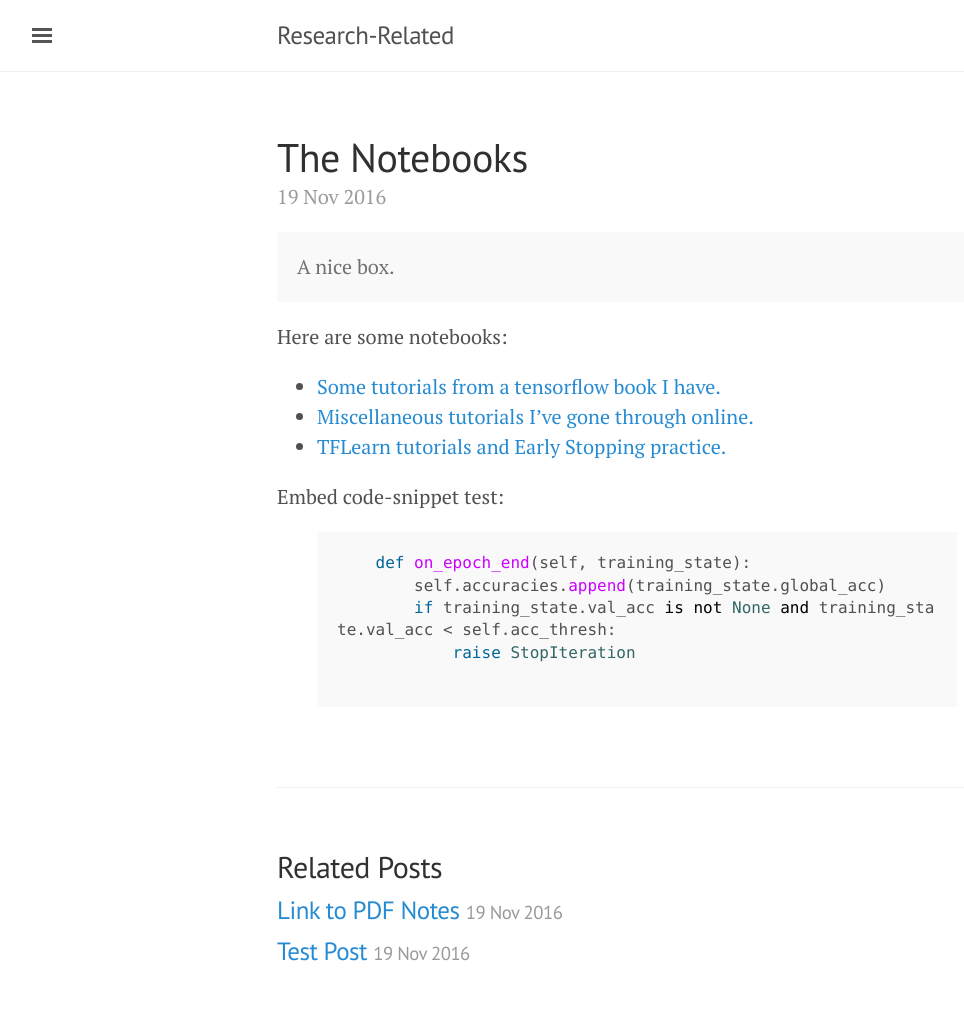
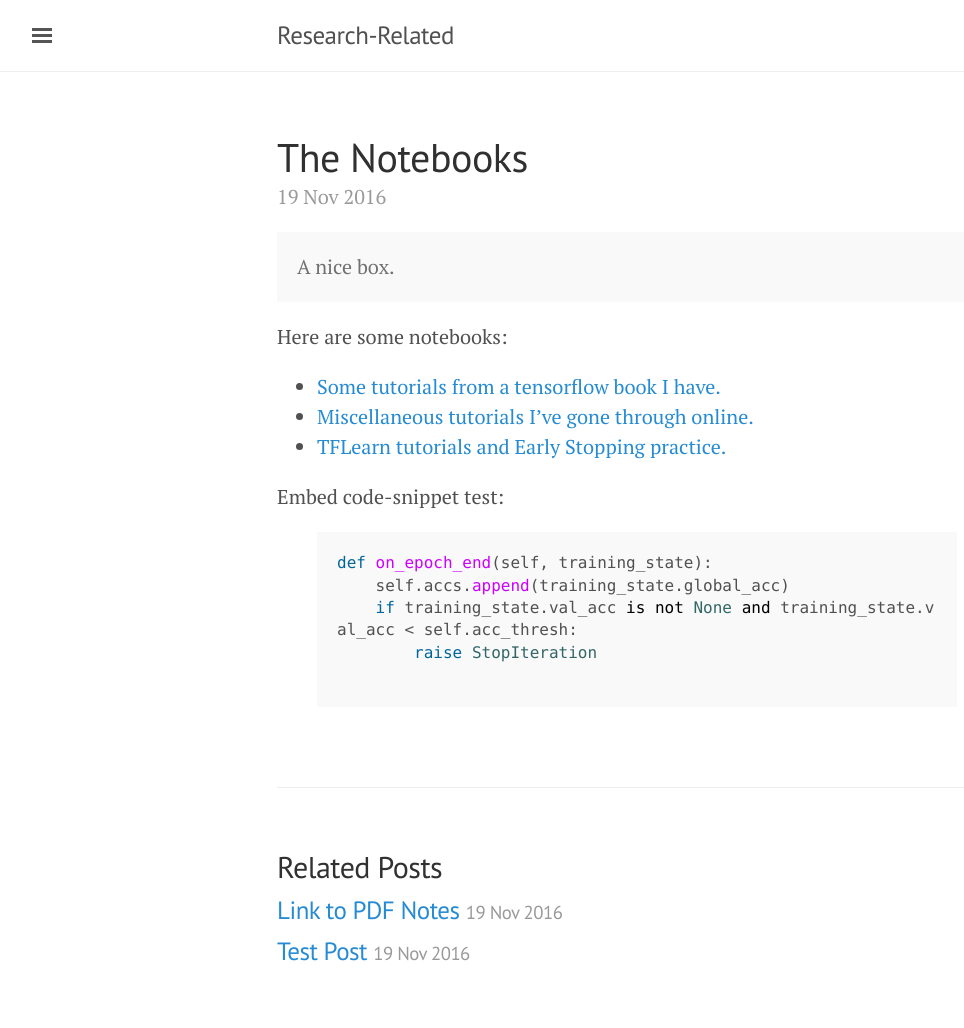
Before and after one commit to mckinziebrandon/TensorflowNotebooks, a Jekyll site: the page built from _posts/2016-11-19-notebooks.md, in a window 1280 px wide. Shown: the whole page, without its empty margins (3-967 px from the left). Built offline with Jekyll 4.4.1, drawn with Linux system fonts in a browser that asks for light colours.

```diff
--- a/_includes/sidebar.html
+++ b/_includes/sidebar.html
@@ -25,7 +25,6 @@
       {% endif %}
     {% endfor %}
 
-    <a class="sidebar-nav-item" href="{{ site.github.repo }}/archive/v{{ site.version }}.zip">Download</a>
     <a class="sidebar-nav-item" href="{{ site.github.repo }}">GitHub project</a>
     <span class="sidebar-nav-item">Currently v{{ site.version }}</span>
   </nav>
--- a/_posts/2016-11-19-notebooks.md
+++ b/_posts/2016-11-19-notebooks.md
@@ -12,16 +12,16 @@ Here are some notebooks:
 
 * [Some tutorials from a tensorflow book I have.]({{site.baseurl}}/assets/TFTextbook.html)
 * [Miscellaneous tutorials I've gone through online.]({{site.baseurl}}/assets/TensorflowExamples.html)
-* [TFLearn tutorials and Early Stopping practice.]({{site.baseurl}}/assets/TFlearnOnly.html)
+* [TFLearn tutorials and Early Stopping practice.]({{site.baseurl}}/assets/TFLearnOnly.html)
 
 
 Embed code-snippet test:
 
 {% highlight python %}
 
-    def on_epoch_end(self, training_state):
-        self.accuracies.append(training_state.global_acc)
-        if training_state.val_acc is not None and training_state.val_acc < self.acc_thresh:
-            raise StopIteration
+def on_epoch_end(self, training_state):
+    self.accs.append(training_state.global_acc)
+    if training_state.val_acc is not None and training_state.val_acc < self.acc_thresh:
+        raise StopIteration
 
 {% endhighlight %}
```
Also changed, not shown: 7 other files.
